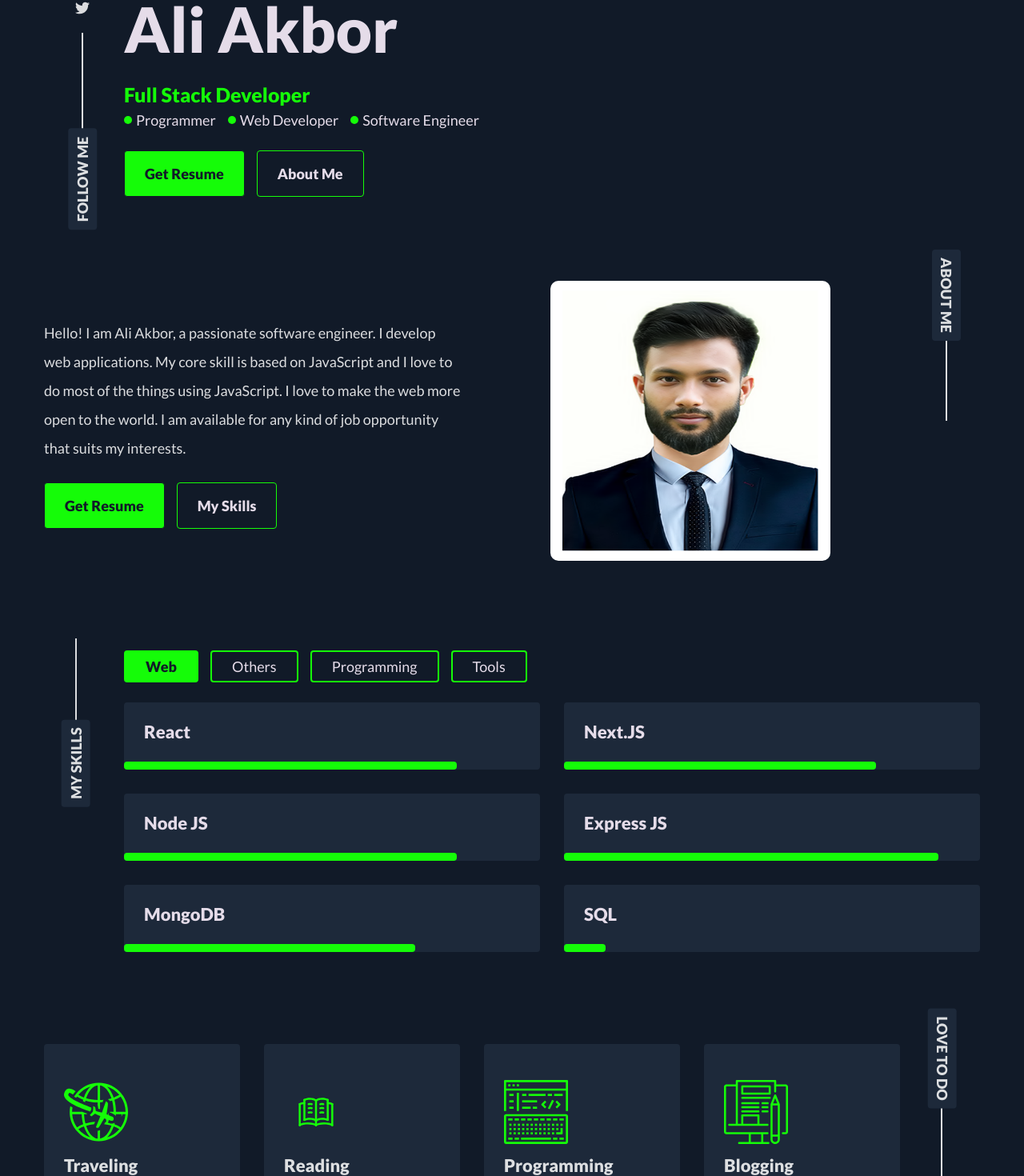
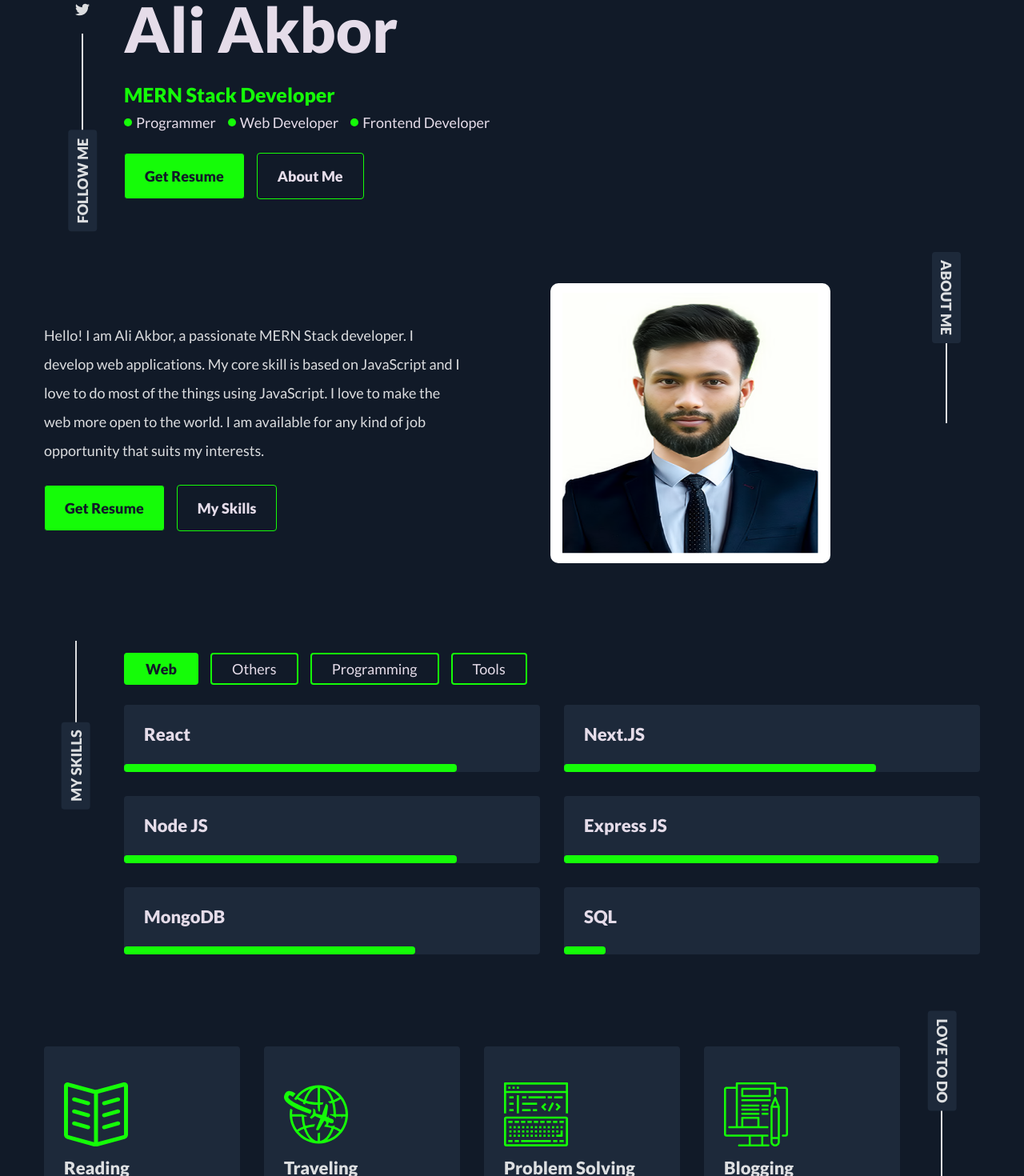
Before and after one commit to aliakborswe/aliakbor.me, a Next.js app: page / in a window 1280 px wide. Shown: the part 212-1682 px from the top of the page at 80% size. Built offline with nearby package versions, Linux system fonts and the light colour scheme.

Commit message:
about description update

```diff
--- a/src/components/about/About.jsx
+++ b/src/components/about/About.jsx
@@ -15,10 +15,10 @@ const About = () => {
         <div className='about'>
           <div className='about-details'>
             <p>
-              Hello! I am Ali Akbor, a passionate software engineer. I develop
-              web applications. My core skill is based on JavaScript and I love
-              to do most of the things using JavaScript. I love to make the web
-              more open to the world. I am available for any kind of job
+              Hello! I am Ali Akbor, a passionate MERN Stack developer. I
+              develop web applications. My core skill is based on JavaScript and
+              I love to do most of the things using JavaScript. I love to make
+              the web more open to the world. I am available for any kind of job
               opportunity that suits my interests.
             </p>
             <div className='about-action '>
--- a/src/components/banner/Banner.jsx
+++ b/src/components/banner/Banner.jsx
@@ -14,11 +14,13 @@ const Banner = () => {
           <div>
             <p>Hello! I am</p>
             <h1>Ali Akbor</h1>
-            <h3>Full Stack Developer</h3>
+            <h3>MERN Stack Developer</h3>
+            {/* <h3>Software Engineer</h3> */}
             <ul>
               <li>Programmer</li>
+              {/* <li>Backend Developer</li> */}
               <li>Web Developer</li>
-              <li>Software Engineer</li>
+              <li>Frontend Developer</li>
             </ul>
             <div>
               <Button
--- a/src/components/banner/banner.css
+++ b/src/components/banner/banner.css
@@ -35,7 +35,7 @@
 
 .banner ul {
     display: flex;
-    margin: 5px 0px 25px 15px;
+    margin: 8px 0px 25px 15px;
 }
 
 .banner ul li {
--- a/src/components/loveToDo/LoveToDo.jsx
+++ b/src/components/loveToDo/LoveToDo.jsx
@@ -16,16 +16,16 @@ const LoveToDo = () => {
         <Title side='right' title='Love To Do' height='160px' />
         <div className='love-todo'>
           <div className='love-todo-card'>
+            <Image alt='' width={80} height={80} src={reading} />
+            <h4>Reading</h4>
+          </div>
+          <div className='love-todo-card'>
             <Image alt='' width={80} height={80} src={traveling} />
             <h4>Traveling</h4>
           </div>
           <div className='love-todo-card'>
-            <Image alt='' width={80} height={80} src={reading} />
-            <h4>Reading</h4>
-          </div>
-          <div className='love-todo-card'>
             <Image alt='' width={80} height={80} src={programming} />
-            <h4>Programming</h4>
+            <h4>Problem Solving</h4>
           </div>
           <div className='love-todo-card'>
             <Image alt='' width={80} height={80} src={blogging} />
```
Also changed, not shown: src/assets/svg/readingbooks.svg, src/assets/svg/traveling.svg. Lines whose indentation alone changed are shown as unchanged.
